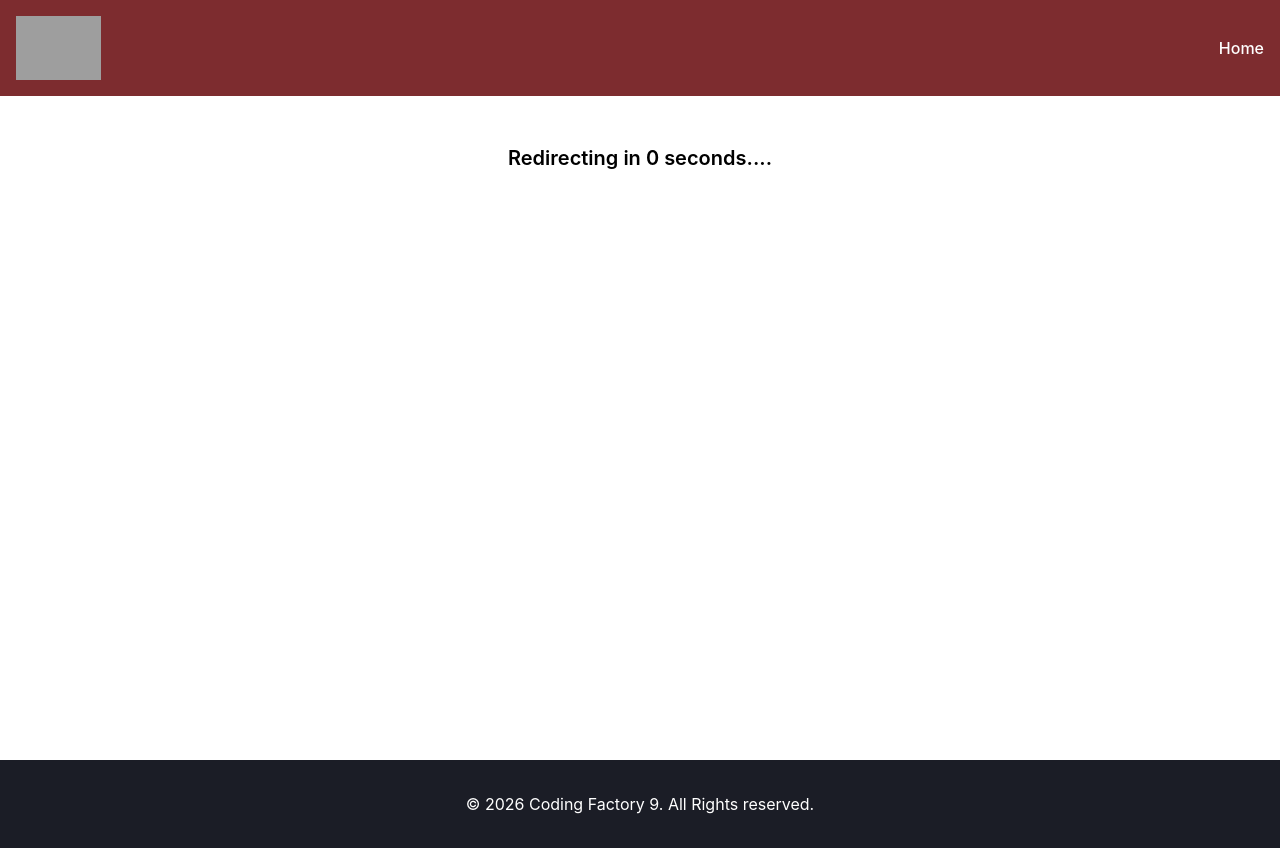
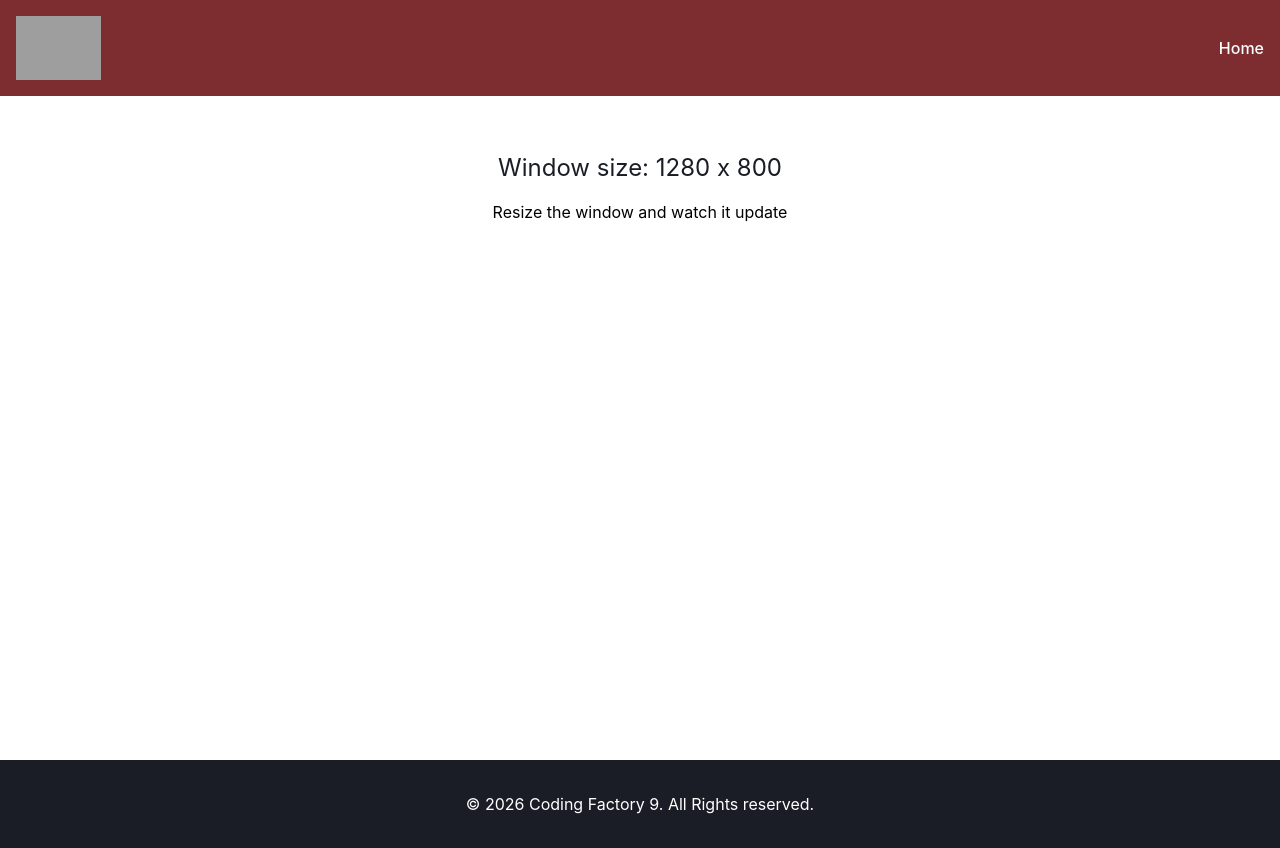
Before and after one commit to VasNera/react-app, a React (Vite) app: page / in a window 1280 px wide. Before the commit this address led to /example. Built offline with nearby package versions, Linux system fonts and the light colour scheme; grey boxes are pictures that could not be loaded.

Commit message:
feat: add WindowSize  component

```diff
--- a/src/App.tsx
+++ b/src/App.tsx
@@ -8,7 +8,8 @@
 // import CounterWithCustomHook from "./components/LessonFive/CounterWithCustomHook.tsx";
 // import NameChangerWithTitle from "./components/LessonFive/NameChangerWithTitle.tsx";
 // import AutoRedirect from "./components/LessonSix/AutoRedirect.tsx";
-import AutoRedirectAdvanced from "./components/LessonSix/AutoRedirectAdvanced.tsx";
+// import AutoRedirectAdvanced from "./components/LessonSix/AutoRedirectAdvanced.tsx";
+import WindowSize from "./components/LessonSix/WindowSize.tsx";
 // import {useEffect} from "react";
 // import Counter from "./components/LessonFour/Counter.tsx";
 // import ClassCounter from "./components/LessonFour/ClassCounter.tsx";
@@ -109,7 +110,8 @@
         {/* Lesson Six*/}
             <Layout addClasses="bg-gray-50">
                 {/*<AutoRedirect/>*/}
-                <AutoRedirectAdvanced />
+                {/*<AutoRedirectAdvanced />*/}
+                <WindowSize/>
             </Layout>
 </>
     )
--- /dev/null
+++ b/src/components/LessonSix/WindowSize.tsx
@@ -0,0 +1,38 @@
+import {useEffect, useState} from "react";
+
+const WindowSize =() =>{
+    const [size,setSize] = useState({
+        width: window.innerWidth,
+        height: window.innerHeight
+    });
+
+    useEffect(()=>{
+
+        //SETUP
+       const handleResize =()=>{
+           setSize({
+               width:window.innerWidth,
+               height: window.innerHeight
+           })
+       }
+
+         //CLEANUP
+        window.addEventListener("resize", handleResize)
+
+        return () => window.removeEventListener("resize", handleResize)
+    }, [])
+
+
+    return (
+        <>
+            <div className="text-center pt-2">
+                <h1 className="text-cf-dark-gray text-2xl mb-4">
+                    Window size: {size.width} x {size.height}
+                </h1>
+                <p>Resize the window and watch it update</p>
+            </div>
+        </>
+    )
+}
+
+export default WindowSize;
```
